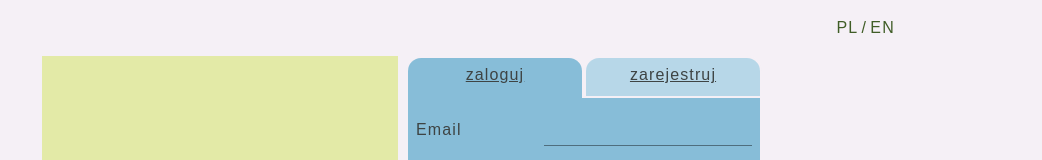
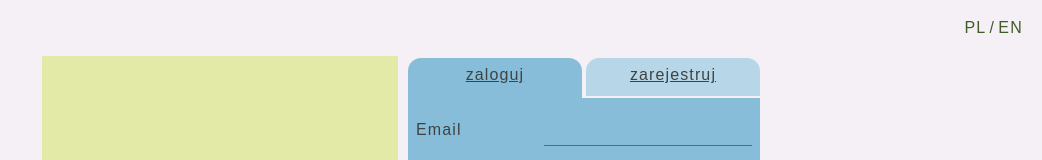
Before and after one commit to MagdaSzade/lending-app-fintech-challenge, a React (Create React App) app: page /login-form in a window 1280 px wide. Shown: the top 160 px of the page, without its empty margins (238-1280 px from the left). Built offline with nearby package versions, Linux system fonts and the light colour scheme; a web font is replaced by a local one.

Commit message:
TMSL-18 - removed token from context and puted it into sessionStorage. added logout button in header

```diff
--- a/src/Components/Context/Contex.helpers.ts
+++ b/src/Components/Context/Contex.helpers.ts
@@ -8,13 +8,11 @@ const initialValues: ContextInterface = {
     message: null,
     isLoggedin: false,
     user: null,
-    token: undefined,
     changeLang: lang => {},
     setMessage: message => {},
     setIsFetching: isFetching => {},
     login: () => {},
     logout: () => {},
-    setToken: () => {},
     userDataReducer: () => {},
 };
 
--- a/src/Components/Context/Context.interface.ts
+++ b/src/Components/Context/Context.interface.ts
@@ -10,8 +10,6 @@ export interface ContextInterface {
     isLoggedin: boolean;
     login: () => void;
     logout: () => void;
-    token: string | undefined;
-    setToken: (token: string | undefined) => void;
     user: UserBorrowerInterface | UserLenderInterface | null;
     userDataReducer: () => void;
 }
--- a/src/Components/Context/Context.tsx
+++ b/src/Components/Context/Context.tsx
@@ -4,17 +4,17 @@ import {AppContext} from './Contex.helpers';
 import {LANGS, Message} from '../../helpers/types';
 
 export const AppContextProvider = (props: any) => {
-    const [token, setToken] = useState<string | undefined>(undefined);
     const [lang, changeLang] = useState(LANGS.PL);
     const [message, setMessage] = useState<Message | null>(null);
     const [isFetching, setIsFetching] = useState(false);
-    const [isLoggedIn, setIsLoggedIn] = useState(false);
+    const [isLoggedin, setIsLoggedIn] = useState<boolean>(window.sessionStorage.getItem('auth') ? true : false);
 
     const login = useCallback(() => {
         setIsLoggedIn(true);
     }, []);
 
     const logout = useCallback(() => {
+        window.sessionStorage.clear();
         setIsLoggedIn(false);
     }, []);
 
@@ -26,13 +26,11 @@ export const AppContextProvider = (props: any) => {
             setMessage,
             isFetching,
             setIsFetching,
-            isLoggedIn,
+            isLoggedin,
             login,
             logout,
-            token,
-            setToken,
         };
-    }, [lang, changeLang, message, setMessage, isFetching, setIsFetching, isLoggedIn, login, logout, token, setToken]);
+    }, [lang, changeLang, message, setMessage, isFetching, setIsFetching, isLoggedin, login, logout]);
 
     return <AppContext.Provider value={values} {...props} />;
 };
--- a/src/Components/Header/Header.styles.ts
+++ b/src/Components/Header/Header.styles.ts
@@ -1,14 +1,16 @@
 import {css} from 'emotion';
 import {CSS_COLORS} from '../../helpers/globalCss';
 
+export const headerStyle = css({
+    display: 'flex',
+    justifyContent: 'flex-end',
+});
+
 export const flex = css({
     display: 'flex',
-    margin: '0 auto',
     padding: '1rem',
-    width: '80%',
     justifyContent: 'flex-end',
     alignItems: 'center',
-    minWidth: '360px',
 });
 
 export const buttonStyle = css({
--- a/src/Components/Header/Header.tsx
+++ b/src/Components/Header/Header.tsx
@@ -1,12 +1,16 @@
 import React from 'react';
-import {flex, buttonStyle, pStyle} from './Header.styles';
+import {flex, buttonStyle, pStyle, headerStyle} from './Header.styles';
 import {useAppContext} from '../../hooks/useAppContext';
 import {LANGS} from '../../helpers/types';
+import {Button} from '@material-ui/core';
 
 export const Header: React.FC = () => {
-    const {changeLang} = useAppContext();
+    const {changeLang, isLoggedin, logout} = useAppContext();
+    const displayLogoutButton = () => (isLoggedin ? <Button onClick={logout}>LogOut</Button> : null);
 
     return (
+        <header className={headerStyle}>
+            {displayLogoutButton()}
             <div className={flex}>
                 <button
                     className={buttonStyle}
@@ -26,5 +30,6 @@ export const Header: React.FC = () => {
                     EN
                 </button>
             </div>
+        </header>
     );
 };
--- a/src/hooks/useGetAllUserData.ts
+++ b/src/hooks/useGetAllUserData.ts
@@ -1,5 +1,5 @@
 import {useAppContext} from './useAppContext';
 
 export const useGetAllUserData = () => {
-    const {token} = useAppContext();
+    const {} = useAppContext();
 };
--- a/src/hooks/useLoginNewUser.ts
+++ b/src/hooks/useLoginNewUser.ts
@@ -4,7 +4,7 @@ import {useAppContext} from './useAppContext';
 import {fetchAPIError, loginSuccesText} from '../helpers/helpersText';
 
 export const useLoginNewUser = () => {
-    const {login, setToken, setIsFetching, setMessage} = useAppContext();
+    const {login, setIsFetching, setMessage} = useAppContext();
     const loginUser = async (userData: LoginUserInterface) => {
         const bodyFormData = new window.FormData();
         bodyFormData.append('username', userData.email);
@@ -12,9 +12,9 @@ export const useLoginNewUser = () => {
         setIsFetching(true);
         try {
             const response = await loginUserApi(bodyFormData);
+            window.sessionStorage.setItem('auth', response.headers.authorization);
+            setMessage(loginSuccesText);
             login();
-            setToken(response.headers.authorization);
-            setMessage(loginSuccesText);
         } catch (err) {
             setMessage(fetchAPIError);
         } finally {
```
Lines whose indentation alone changed are shown as unchanged.
